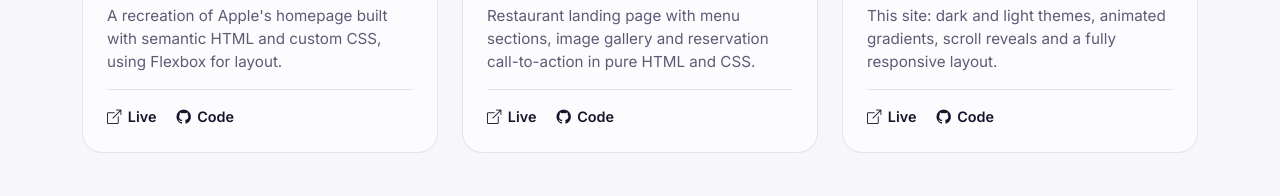
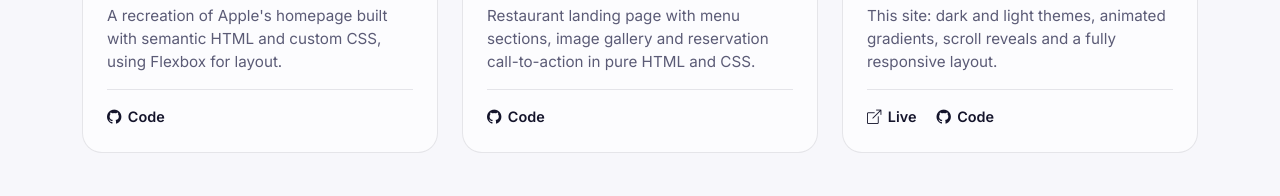
Before and after one commit to abrilo58/personal_portfolio, a plain HTML site: page index.html in a window 1280 px wide. Shown: the part 3267-3463 px from the top of the page. Drawn offline with nearby package versions, Linux system fonts and the light colour scheme.

Commit message:
Remove dead project links
Drop the unpublished Live buttons from the Apple and Evangadi
Restaurant cards, and point the Personal Portfolio card at this site
and its repo.

Co-Authored-By: Claude Opus 5.5 <noreply@anthropic.com>

```diff
--- a/index.html
+++ b/index.html
@@ -307,7 +307,6 @@
             <button class="filter-btn" type="button" data-filter="bootstrap" aria-pressed="false">Bootstrap</button>
           </div>
 
-          <!-- Replace the "#" links with your live demo and GitHub URLs -->
           <div class="row g-4">
             <div class="col-md-6 col-lg-4 project-item" data-category="html-css">
               <article class="project-card reveal">
@@ -322,7 +321,6 @@
                   <h3 class="h5">Apple.com Homepage Clone</h3>
                   <p>A recreation of Apple's homepage built with semantic HTML and custom CSS, using Flexbox for layout.</p>
                   <div class="project-links">
-                    <a href="#"><i class="bi bi-box-arrow-up-right"></i> Live</a>
                     <a href="https://github.com/abrilo58/AppleHome" target="_blank" rel="noopener"><i class="bi bi-github"></i> Code</a>
                   </div>
                 </div>
@@ -342,7 +340,6 @@
                   <h3 class="h5">Evangadi Restaurant</h3>
                   <p>Restaurant landing page with menu sections, image gallery and reservation call-to-action in pure HTML and CSS.</p>
                   <div class="project-links">
-                    <a href="#"><i class="bi bi-box-arrow-up-right"></i> Live</a>
                     <a href="https://github.com/abrilo58/EvangadiRestaurant_2" target="_blank" rel="noopener"><i class="bi bi-github"></i> Code</a>
                   </div>
                 </div>
@@ -362,8 +359,8 @@
                   <h3 class="h5">Personal Portfolio</h3>
                   <p>This site: dark and light themes, animated gradients, scroll reveals and a fully responsive layout.</p>
                   <div class="project-links">
-                    <a href="#"><i class="bi bi-box-arrow-up-right"></i> Live</a>
-                    <a href="#"><i class="bi bi-github"></i> Code</a>
+                    <a href="https://abrilo58.github.io/personal_portfolio/"><i class="bi bi-box-arrow-up-right"></i> Live</a>
+                    <a href="https://github.com/abrilo58/personal_portfolio" target="_blank" rel="noopener"><i class="bi bi-github"></i> Code</a>
                   </div>
                 </div>
               </article>
```
